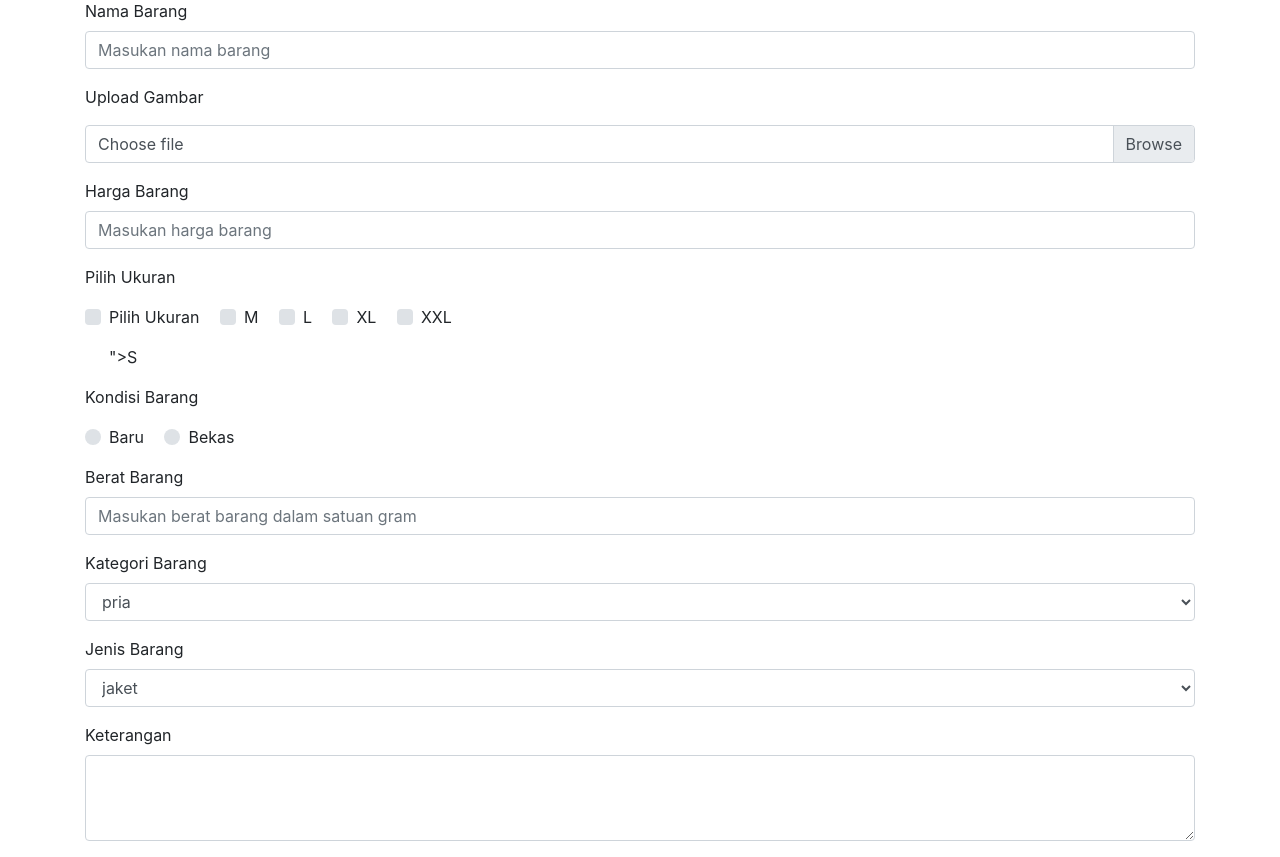
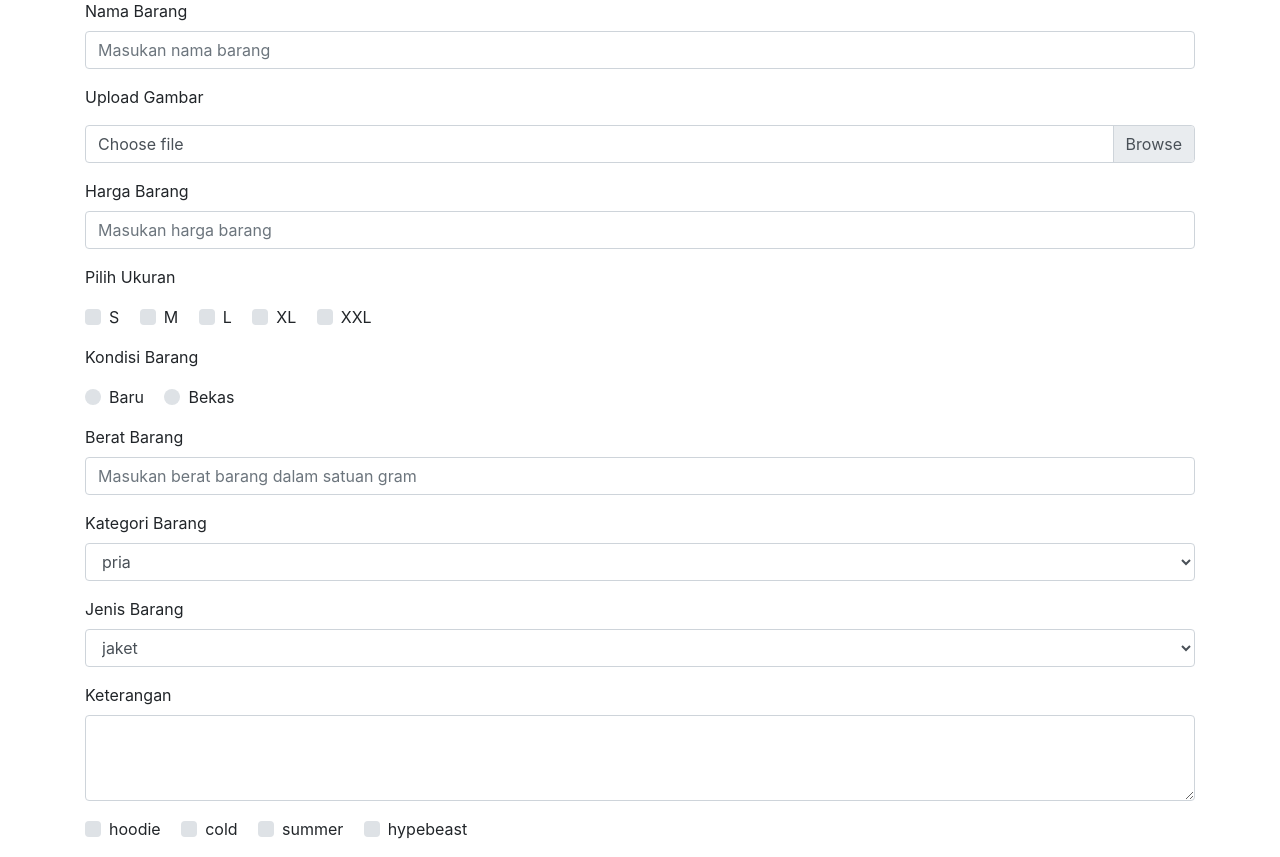
Before and after one commit to ChristanFarel/ProgwebUAS, a PHP site: page /form.php in a window 1280 px wide. Shown: the part 115-972 px from the top of the page. Run offline with PHP 8.4, Linux system fonts and the light colour scheme.

Commit message:
update form

```diff
--- a/form.php
+++ b/form.php
@@ -60,30 +60,27 @@ require "function.php";
             <div class="form-group">
                 <p>Pilih Ukuran</p>
                 <div class="custom-control custom-checkbox custom-control-inline">
-                    <input type="checkbox" class="custom-control-input" id="ukuran-S">
-                    <label class="custom-control-label" for="ukuran-S" name="ukuran[]<div class=" form-group">
-                        <p>Pilih Ukuran</p>
-                        ">S
-                    </label>
+                    <input type="checkbox" class="custom-control-input" id="ukuran-S" value="S">
+                    <label class="custom-control-label" for="ukuran-S" name="ukuran[]">S</label>
                 </div>
 
                 <div class="custom-control custom-checkbox custom-control-inline">
-                    <input type="checkbox" class="custom-control-input" id="ukuran-M">
+                    <input type="checkbox" class="custom-control-input" id="ukuran-M" value="M">
                     <label class="custom-control-label" for="ukuran-M" name="ukuran[]">M</label>
                 </div>
 
                 <div class="custom-control custom-checkbox custom-control-inline">
-                    <input type="checkbox" class="custom-control-input" id="ukuran-L">
+                    <input type="checkbox" class="custom-control-input" id="ukuran-L" value="L">
                     <label class="custom-control-label" for="ukuran-L" name="ukuran[]">L</label>
                 </div>
 
                 <div class="custom-control custom-checkbox custom-control-inline">
-                    <input type="checkbox" class="custom-control-input" id="ukuran-XL">
+                    <input type="checkbox" class="custom-control-input" id="ukuran-XL" value="XL">
                     <label class="custom-control-label" for="ukuran-XL" name="ukuran[]">XL</label>
                 </div>
 
                 <div class="custom-control custom-checkbox custom-control-inline">
-                    <input type="checkbox" class="custom-control-input" id="ukuran-XXL">
+                    <input type="checkbox" class="custom-control-input" id="ukuran-XXL" value="XXL">
                     <label class="custom-control-label" for="ukuran-XXL" name="ukuran[]">XXL</label>
                 </div>
             </div>
@@ -131,8 +128,27 @@ require "function.php";
                 <textarea class="form-control" id="input-keterangan" rows="3" name="keterangan"></textarea>
             </div>
 
-            <!-- <div class="form-group">
-            </div> -->
+            <div class="form-group">
+                <div class="custom-control custom-checkbox custom-control-inline">
+                    <input type="checkbox" class="custom-control-input" id="hoodie" value="hoodie">
+                    <label class="custom-control-label" for="hoodie" name="tags[]">hoodie</label>
+                </div>
+
+                <div class="custom-control custom-checkbox custom-control-inline">
+                    <input type="checkbox" class="custom-control-input" id="cold" value="cold">
+                    <label class="custom-control-label" for="cold" name="tags[]">cold</label>
+                </div>
+
+                <div class="custom-control custom-checkbox custom-control-inline">
+                    <input type="checkbox" class="custom-control-input" id="summer" value="summer">
+                    <label class="custom-control-label" for="summer" name="tags[]">summer</label>
+                </div>
+
+                <div class="custom-control custom-checkbox custom-control-inline">
+                    <input type="checkbox" class="custom-control-input" id="hypebeast" value="hypebeast">
+                    <label class="custom-control-label" for="hypebeast" name="tags[]">hypebeast</label>
+                </div>
+            </div>
         </form>
     </div>
 </body>
```
Also changed, not shown: detail.php (+22 -7 lines), index.php (+7 -7 lines).
